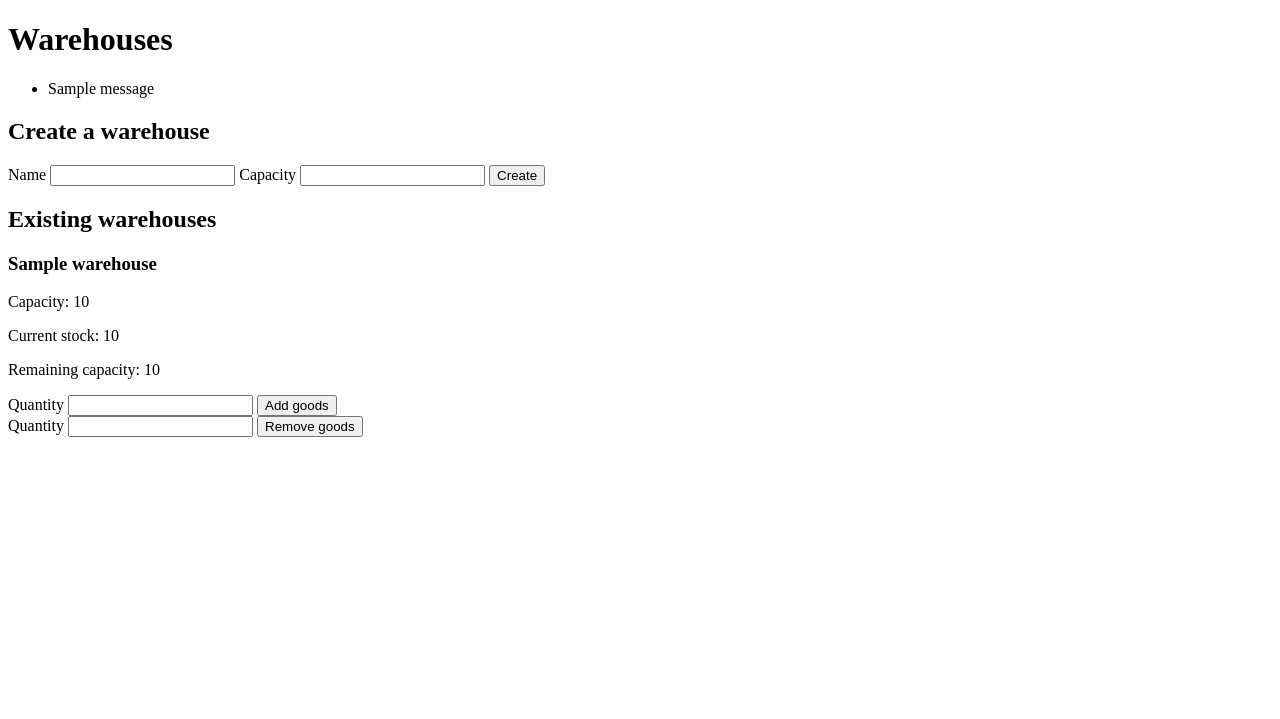
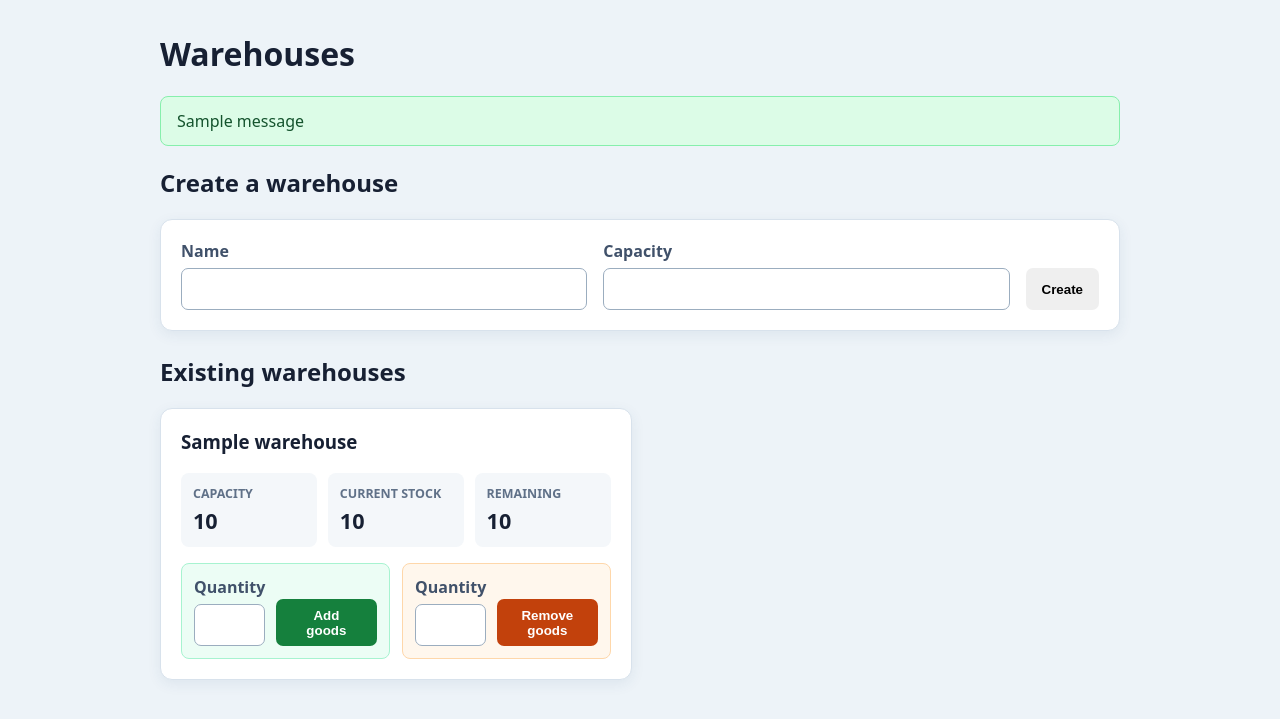
Before and after one commit to laurahoyhtya/ohtuvarasto, a Flask app: template src/templates/warehouses.html in a window 1280 px wide. Shown: the top 719 px of the page. Run offline with Flask 3, Linux system fonts and the light colour scheme; the template is opened without the code that fills it: most values are stand-ins (such as "Sample title", 1, 10 or a date in 2020); one stand-in notice (Sample message) is shown.

Commit message:
Style warehouse management interface
Co-authored-by: copilot-swe-agent[bot] <198982749+Copilot@users.noreply.github.com>

```diff
--- a/src/app.py
+++ b/src/app.py
@@ -43,37 +43,46 @@ def create_app():
         name = request.form.get("name", "").strip()
         capacity = positive_whole_number(request.form.get("capacity"))
         if not name:
-            flash("Give the warehouse a name.")
+            flash("Give the warehouse a name.", "error")
         elif capacity is None:
-            flash("Capacity must be a positive whole number.")
+            flash("Capacity must be a positive whole number.", "error")
         else:
             warehouse_id = max(warehouses, default=0) + 1
             warehouses[warehouse_id] = Warehouse(name, capacity)
-            flash(f'Warehouse "{name}" created.')
+            flash(f'Warehouse "{name}" created.', "success")
 
     def adjust_goods(warehouse_id, action):
         warehouse = warehouses.get(warehouse_id)
         if warehouse is None:
-            flash("Select a valid warehouse.")
+            flash("Select a valid warehouse.", "error")
             return
 
         quantity = positive_whole_number(
             request.form.get("quantity") or request.form.get("amount")
         )
         if quantity is None:
-            flash("Quantity must be a positive whole number.")
+            flash("Quantity must be a positive whole number.", "error")
         elif action == "add":
             if quantity > warehouse.remaining_capacity:
-                flash("The goods do not fit in the remaining capacity.")
+                flash(
+                    "The goods do not fit in the remaining capacity.",
+                    "error",
+                )
             else:
                 warehouse.storage.lisaa_varastoon(quantity)
-                flash(f'Added {quantity} goods to "{warehouse.name}".')
+                flash(
+                    f'Added {quantity} goods to "{warehouse.name}".',
+                    "success",
+                )
         else:
             if quantity > warehouse.stock:
-                flash("Not enough goods in the warehouse.")
+                flash("Not enough goods in the warehouse.", "error")
             else:
                 warehouse.storage.ota_varastosta(quantity)
-                flash(f'Removed {quantity} goods from "{warehouse.name}".')
+                flash(
+                    f'Removed {quantity} goods from "{warehouse.name}".',
+                    "success",
+                )
 
     @flask_app.route("/", methods=["GET", "POST"])
     def index():
@@ -93,7 +102,7 @@ def create_app():
                 try:
                     warehouse_id = int(request.form.get("warehouse_id"))
                 except (TypeError, ValueError):
-                    flash("Select a valid warehouse.")
+                    flash("Select a valid warehouse.", "error")
                     return redirect("/")
                 adjust_goods(warehouse_id, action)
                 return redirect("/")
--- a/src/templates/warehouses.html
+++ b/src/templates/warehouses.html
@@ -2,23 +2,168 @@
 <html lang="en">
   <head>
     <meta charset="utf-8">
+    <meta name="viewport" content="width=device-width, initial-scale=1">
     <title>Ohtuvarasto</title>
+    <style>
+      :root {
+        color-scheme: light;
+        font-family: system-ui, -apple-system, BlinkMacSystemFont, "Segoe UI", sans-serif;
+        color: #172033;
+        background: #edf3f8;
+      }
+      * { box-sizing: border-box; }
+      body { margin: 0; }
+      .page {
+        width: min(960px, calc(100% - 2rem));
+        margin: 2rem auto;
+      }
+      h1, h2, h3 { color: #172033; }
+      h1 { margin-top: 0; }
+      .create-panel, .warehouse-card {
+        background: #ffffff;
+        border: 1px solid #d8e2ec;
+        border-radius: 12px;
+        box-shadow: 0 4px 14px rgba(42, 76, 112, 0.08);
+      }
+      .create-panel {
+        display: grid;
+        grid-template-columns: 1fr 1fr auto;
+        align-items: end;
+        gap: 1rem;
+        padding: 1.25rem;
+        margin-bottom: 1.5rem;
+      }
+      label {
+        display: grid;
+        gap: 0.4rem;
+        color: #40516a;
+        font-weight: 700;
+      }
+      input {
+        width: 100%;
+        min-height: 42px;
+        border: 1px solid #9badbf;
+        border-radius: 7px;
+        padding: 0.55rem 0.7rem;
+        background: #fff;
+        color: #172033;
+      }
+      button {
+        min-height: 42px;
+        border: 0;
+        border-radius: 7px;
+        padding: 0.55rem 1rem;
+        font-weight: 700;
+        cursor: pointer;
+      }
+      button:focus-visible, input:focus-visible {
+        outline: 3px solid #2563eb;
+        outline-offset: 3px;
+      }
+      .messages {
+        display: grid;
+        gap: 0.65rem;
+        margin: 0 0 1.25rem;
+        padding: 0;
+        list-style: none;
+      }
+      .flash {
+        border-radius: 8px;
+        padding: 0.8rem 1rem;
+        border: 1px solid;
+      }
+      .flash-success {
+        color: #14532d;
+        background: #dcfce7;
+        border-color: #86efac;
+      }
+      .flash-error {
+        color: #7f1d1d;
+        background: #fee2e2;
+        border-color: #fca5a5;
+      }
+      .warehouse-list {
+        display: grid;
+        grid-template-columns: repeat(2, minmax(0, 1fr));
+        gap: 1rem;
+      }
+      .warehouse-card { padding: 1.25rem; }
+      .warehouse-card h3 { margin-top: 0; }
+      .stats {
+        display: grid;
+        grid-template-columns: repeat(3, minmax(0, 1fr));
+        gap: 0.65rem;
+        margin-bottom: 1rem;
+      }
+      .stat {
+        border-radius: 8px;
+        background: #f4f7fa;
+        padding: 0.75rem;
+      }
+      .stat dt {
+        color: #607188;
+        font-size: 0.78rem;
+        font-weight: 700;
+        text-transform: uppercase;
+      }
+      .stat dd {
+        margin: 0.25rem 0 0;
+        font-size: 1.35rem;
+        font-weight: 800;
+      }
+      .stock-actions {
+        display: grid;
+        grid-template-columns: repeat(2, minmax(0, 1fr));
+        gap: 0.75rem;
+      }
+      .stock-form {
+        display: grid;
+        grid-template-columns: 1fr auto;
+        align-items: end;
+        gap: 0.65rem;
+        border-radius: 8px;
+        padding: 0.75rem;
+      }
+      .stock-form-add {
+        background: #ecfdf5;
+        border: 1px solid #a7f3d0;
+      }
+      .stock-form-remove {
+        background: #fff7ed;
+        border: 1px solid #fed7aa;
+      }
+      .stock-form-add button { background: #15803d; color: #fff; }
+      .stock-form-remove button { background: #c2410c; color: #fff; }
+      .empty {
+        padding: 1.25rem;
+        border: 1px dashed #9badbf;
+        border-radius: 8px;
+        background: #f8fafc;
+      }
+      @media (max-width: 700px) {
+        .page { width: min(960px, calc(100% - 1.25rem)); margin: 1.25rem auto; }
+        .create-panel, .warehouse-list, .stock-actions { grid-template-columns: 1fr; }
+        .stats { grid-template-columns: 1fr; }
+        .create-panel button { width: 100%; }
+      }
+    </style>
   </head>
   <body>
-    <h1>Warehouses</h1>
+    <main class="page">
+      <h1>Warehouses</h1>
 
-    {% with messages = get_flashed_messages() %}
+    {% with messages = get_flashed_messages(with_categories=true) %}
       {% if messages %}
-        <ul>
-          {% for message in messages %}
-            <li>{{ message }}</li>
+        <ul class="messages" aria-live="polite">
+          {% for category, message in messages %}
+            <li class="flash flash-{{ category }}">{{ message }}</li>
           {% endfor %}
         </ul>
       {% endif %}
     {% endwith %}
 
     <h2>Create a warehouse</h2>
-    <form action="/warehouses" method="post">
+    <form class="create-panel" action="/warehouses" method="post">
       <input type="hidden" name="action" value="create">
       <label>Name <input type="text" name="name" required></label>
       <label>Capacity <input type="number" name="capacity" min="1" step="1" required></label>
@@ -27,26 +172,42 @@
 
     <h2>Existing warehouses</h2>
     {% if warehouses %}
+      <div class="warehouse-list">
       {% for warehouse_id, warehouse in warehouses.items() %}
-        <section>
+        <section class="warehouse-card">
           <h3>{{ warehouse.name }}</h3>
-          <p>Capacity: {{ warehouse.capacity }}</p>
-          <p>Current stock: {{ warehouse.stock }}</p>
-          <p>Remaining capacity: {{ warehouse.remaining_capacity }}</p>
+          <dl class="stats">
+            <div class="stat">
+              <dt>Capacity</dt>
+              <dd>{{ warehouse.capacity }}</dd>
+            </div>
+            <div class="stat">
+              <dt>Current stock</dt>
+              <dd>{{ warehouse.stock }}</dd>
+            </div>
+            <div class="stat">
+              <dt>Remaining</dt>
+              <dd>{{ warehouse.remaining_capacity }}</dd>
+            </div>
+          </dl>
 
-          <form action="/warehouses/{{ warehouse_id }}/add" method="post">
+          <div class="stock-actions">
+          <form class="stock-form stock-form-add" action="/warehouses/{{ warehouse_id }}/add" method="post">
             <label>Quantity <input type="number" name="quantity" min="1" step="1" required></label>
             <button type="submit">Add goods</button>
           </form>
 
-          <form action="/warehouses/{{ warehouse_id }}/remove" method="post">
+          <form class="stock-form stock-form-remove" action="/warehouses/{{ warehouse_id }}/remove" method="post">
             <label>Quantity <input type="number" name="quantity" min="1" step="1" required></label>
             <button type="submit">Remove goods</button>
           </form>
+          </div>
         </section>
       {% endfor %}
+      </div>
     {% else %}
-      <p>No warehouses created yet.</p>
+      <p class="empty">No warehouses created yet.</p>
     {% endif %}
+    </main>
   </body>
 </html>
```
Also changed, not shown: src/tests/app_test.py (+9 -5 lines).
